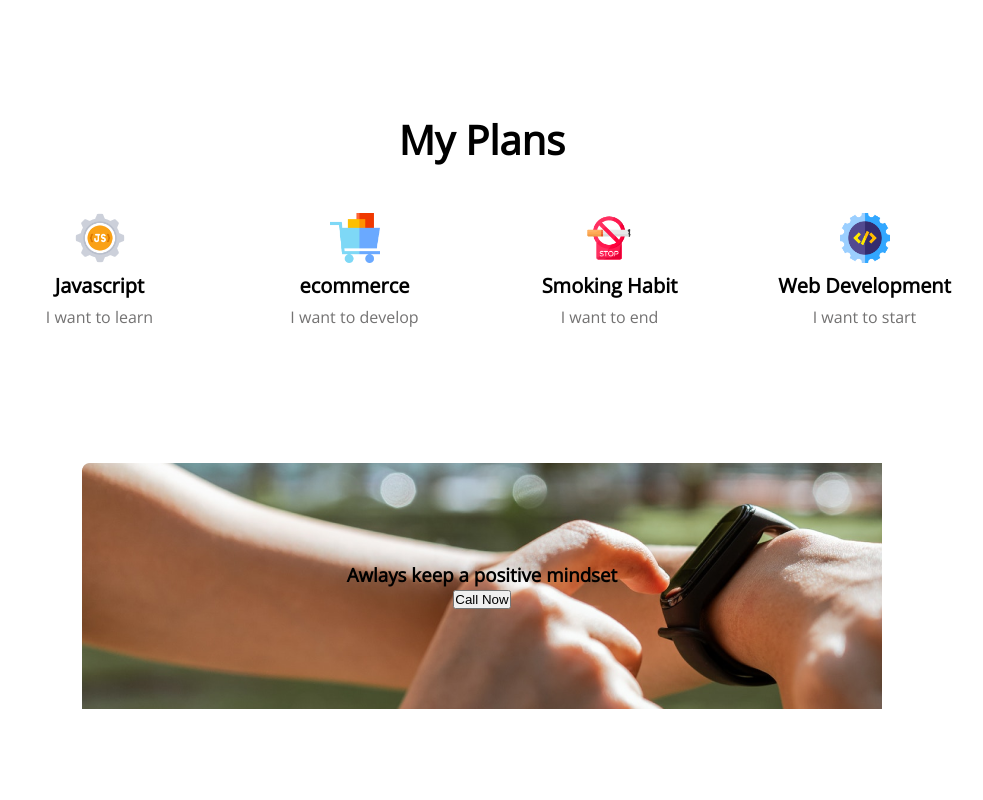
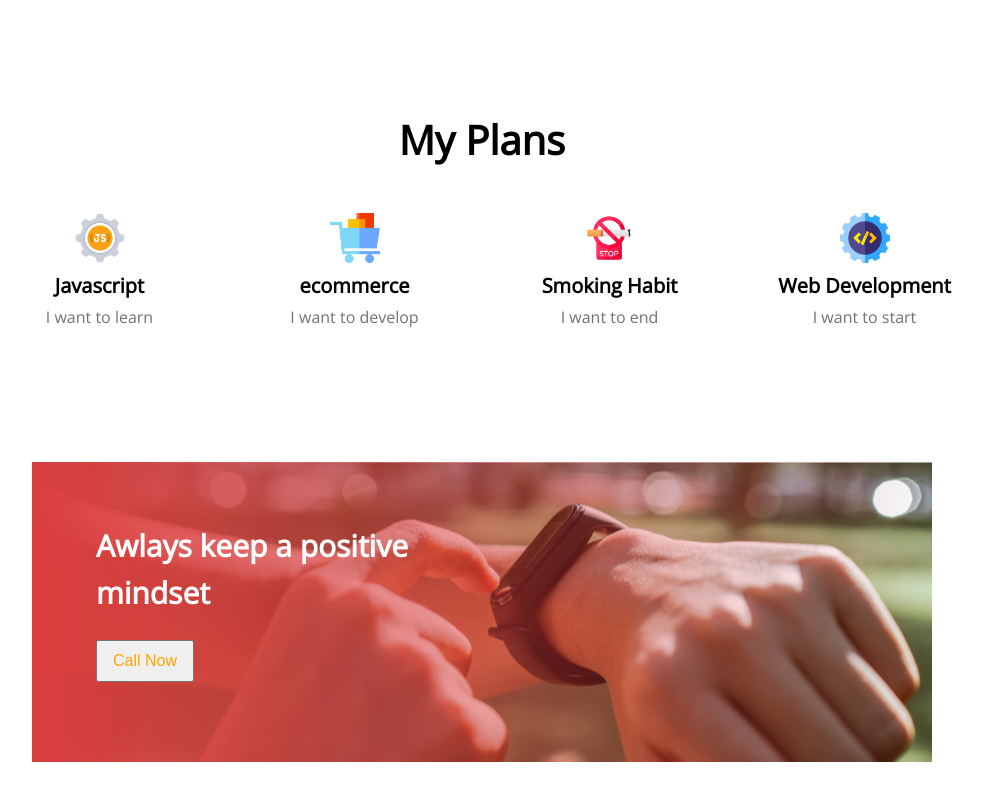
Before and after one commit to nurhossain01/assignment-1---batch-7-, a plain HTML site: page index/index.html in a window 1280 px wide. Shown: the part 1645-2445 px from the top of the page, without its empty margins (158-1141 px from the left). Before the commit the page ends 2354 px from the top, so only its background shows below. Drawn offline with nearby package versions, Linux system fonts and the light colour scheme.

Commit message:
gradient added

```diff
--- a/index/index.html
+++ b/index/index.html
@@ -63,9 +63,9 @@
       </div>
     </section>
     <!-- >>>>>>>>call now-section>>>>>>>>>> -->
-    <section>
-      <div style="text-align: center;" class="gredian">
-        <h3>Awlays keep a positive mindset</h3>
+    <section class="background">
+      <div class="gredian">
+        <h3>Awlays keep a positive<br> mindset</h3>
         <button>Call Now</button>
       </div>
     </section>
--- a/index/style.css
+++ b/index/style.css
@@ -110,9 +110,39 @@ body{
   padding-bottom: 130px;
 }
 /* >>>>>>>>>>>>cal now-section>>>>>>>>>>>> */
+.background{
+  background-repeat: no-repeat;
+  max-width: 900px;
+  height: 300px;
+  background-image: url(../images/watch.png);
+  background-position: center;
+  margin-bottom: 100px;
+  position: relative;
+}
 .gredian{
-  background-repeat: no-repeat;
-  max-width: 800px;
-  padding: 100px 0;
-  background-image: url(../images/watch.png) ;
+  background-image: linear-gradient(to right,
+  rgb(219, 61, 61),
+  rgba(147, 180, 55, 0)
+  );
+  height: 300px;
+  width: 100%;
+  position: absolute;
+  left: 0;
+  top: 0;
 }
+.gredian h3{
+  color: rgba(255, 255, 255, 1);
+  font-size: 30px;
+  font-weight: 700;
+  line-height: 47px;
+  padding-left: 64px;
+  padding-top: 60px;
+}
+.gredian button{
+  color: orange;
+  font-size: 16px;
+  font-weight: 400;
+  padding: 10px 15px;
+  margin-top: 24px;
+  margin-left: 64px;
+}
```
